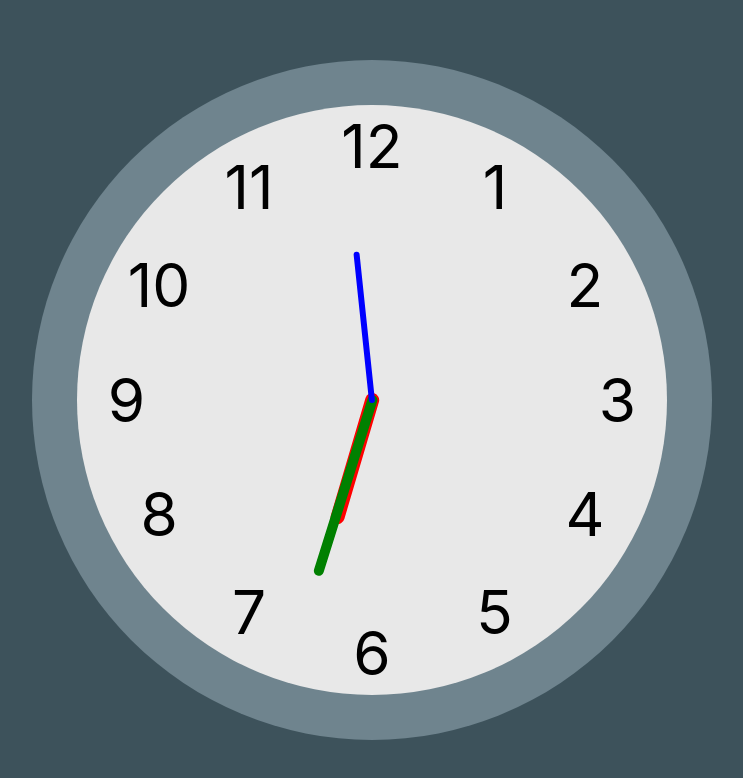
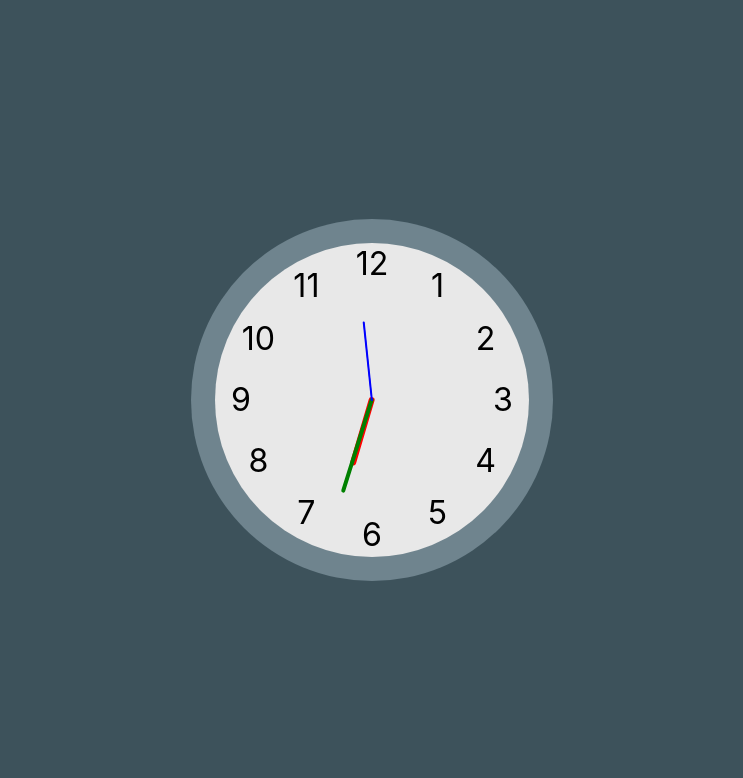
Before and after one commit to Willian1002A/analog-clock, a React (Create React App) app: page / in a window 1280 px wide. Shown: the top 778 px of the page, without its empty margins (268-1011 px from the left). Built offline with nearby package versions, Linux system fonts and the light colour scheme.

Commit message:
analog-clock v0.8

```diff
--- a/src/index.css
+++ b/src/index.css
@@ -6,7 +6,6 @@ body {
   -webkit-font-smoothing: antialiased;
   -moz-osx-font-smoothing: grayscale;
 }
-
 code {
   font-family: source-code-pro, Menlo, Monaco, Consolas, 'Courier New',
     monospace;
--- a/src/main/AnalogClock.css
+++ b/src/main/AnalogClock.css
@@ -8,25 +8,22 @@
     background: #3D525B;
     align-items: center;
 }
-.Clock{
-    width: 680px;
-    height: 680px;
-}
 .ExternalCircle{
     display: flex;
     justify-content: center;
     align-items: center;
-    width: 680px;
-    height: 680px;
+    border-radius: 100%;
+    /* width: 680px; */
+    /* height: 680px; */
     background: #6F848E;
-    border-radius: 680px;
+    /* border-radius: 680px; */
 }
 .InternalCircle{
     display: flex;
     justify-content: center;
     align-items: center;
-    width: 590px;
-    height: 590px;
+    /* width: 590px;
+    height: 590px; */
     background: #E8E8E8;
     border-radius: 100%;
 }
@@ -35,26 +32,23 @@
     flex-direction: column;
     justify-content: center;
     align-items: center;
-    width: 564px;
-    height: 564px;
+    /* width: 564px;
+    height: 564px; */
     /* background: red; */
 }
 .Line > p , .Numbers > p{
     margin: 0px;
-    width: 72.9px;
-    height: 72.9px;
-
+    /* width: 72.9px;
+    height: 72.9px; */
     /* font-family: 'Inter'; */
     font-style: normal;
     font-weight: 400;
-    font-size: 60.3px;
-    line-height: 73px;
-
+    /* font-size: 60.3px;
+    line-height: 73px; */
     display: flex;
     justify-content: center;
     align-items: center;
     text-align: center;
-
     color: #000000;
 }
 .Line{
@@ -62,34 +56,22 @@
     /* background-color: green; */
 }
 .sec{
-    margin-bottom: 8.5px;
-    margin-top: 8.5px;
-}
-.sec > p:nth-child(1){
-    margin-right: 86.5px;
-}
-.sec > p:nth-child(2){
-    margin-left: 86.5px;
+    /* margin-bottom: 8.5px;
+    margin-top: 8.5px; */
+    display: flex;
+    justify-content: space-between;
 }
 .tert{
-    margin-bottom: 16.5px;
-    margin-top: 16.5px;
-}
-.tert > p:nth-child(1){
-    margin-right: 176.5px;
-}
-.tert > p:nth-child(2){
-    margin-left: 176.5px;
+    /* margin-bottom: 16.5px;
+    margin-top: 16.5px; */
+    display: flex;
+    justify-content: space-between;
 }
 .main{
-    margin-top: 25px;
-    margin-bottom: 25px;
-}
-.main > p:nth-child(1){
-    margin-right: 209px;
-}
-.main > p:nth-child(3){
-    margin-left: 209px;
+    /* margin-top: 25px;
+    margin-bottom: 25px; */
+    display: flex;
+    justify-content: space-between;
 }
 .dial{
     display: flex;
@@ -97,37 +79,142 @@
     align-items: center;
 }
 .clockPin{
-    border-radius: 20px;
+    /* border-radius: 20px; */
     position: absolute;
 }
 .clockPin.Sec{
-    width: 145.8px;
+    /* width: 145.8px; */
     height: 0px;
     /* border: 4px solid #3D525B;
     background-color: #3D525B; */
-    border: 3px solid blue;
+    /* border: 3px solid blue; */
     background-color: blue;
     /* transform: rotate(-113.82deg) translate(72.9px, 0%); */
-    transform: translate(72.9px, 0%);
+    /* transform: translate(72.9px, 0%); */
 }
 .clockPin.Min{
-    width: 178.8px;
+    /* width: 178.8px; */
     /* border: 10px solid #000000;
     background-color: #000000; */
-    border: 5px solid green;
+    /* border: 5px solid green; */
     background-color: green;
-    transform: translate(89.4px, 0%);
+    /* transform: translate(89.4px, 0%); */
 }
 .clockPin.Hour{
-    width: 122.4px;
+    /* width: 122.4px; */
     /* border: 10px solid #000000;
     background-color: #000000; */
-    border: 7px solid red;
+    /* border: 7px solid red; */
     background-color: red;
     /* transform: rotate(-90deg) translate(61.2px, 0%); */
-    transform: translate(61.2px, 0%);
+    /* transform: translate(61.2px, 0%); */
+}
+*{
+    --base-resolution: 1920;
+    --actual-resolution: 360;
+    --mult-factor: calc(var(--actual-resolution)/var(--base-resolution));
+}
+@media (min-width: 640px) {
+    *{
+        --actual-resolution: 640;
+        --mult-factor: calc(var(--actual-resolution)/var(--base-resolution));
+    }
+}
+@media (min-width: 1024px) {
+    *{
+        --actual-resolution: 1024;
+        --mult-factor: calc(1024/1920);
+    }
+}
+@media (min-width: 1360px) {
+    *{
+        --actual-resolution: 1360;
+        --mult-factor: calc(var(--actual-resolution)/var(--base-resolution));
+    }
+}
+@media (min-width: 1920px) {
+    *{
+        --actual-resolution: 1920;
+        --mult-factor: 1;
+    }
+}
+*{
+    --clock-width: calc(680px * var(--mult-factor));
+    --internal-circle-width: calc(590px * var(--mult-factor));
+    --numbers-width: calc(564px * var(--mult-factor));
+    --number-width: calc(72.9px * var(--mult-factor));
+    --number-font-size: calc(60.3px * var(--mult-factor));
+    --number-line-height: calc(73px * var(--mult-factor));
+    --sec-margin: calc(8.5px * var(--mult-factor));
+    --sec-width: calc(318.8px * var(--mult-factor));
+    --tert-margin: calc(16.5px * var(--mult-factor));
+    --tert-width: calc(498.8px * var(--mult-factor));
+    --main-margin: calc(25px * var(--mult-factor));
+    --main-width: calc(563.8px * var(--mult-factor));
+    --clockPin-border-radius: calc(20px * var(--mult-factor));
+    --clockPin-Sec-width: calc(145.8px * var(--mult-factor));
+    --clockPin-Sec-transform: translate(calc(72.9px * var(--mult-factor)), 0%);
+    --clockPin-Sec-border: calc(3px * var(--mult-factor)) solid blue;
+    --clockPin-Min-width: calc(178.8px * var(--mult-factor));
+    --clockPin-Min-transform: translate(calc(89.4px * var(--mult-factor)), 0%);
+    --clockPin-Min-border: calc(5px * var(--mult-factor)) solid green;
+    --clockPin-Hour-width: calc(122.4px * var(--mult-factor));
+    --clockPin-Hour-transform: translate(calc(61.2px * var(--mult-factor)), 0%);
+    --clockPin-Hour-border: calc(7px * var(--mult-factor)) solid red;
+    --number-start-end-margin: calc(-40px * var(--mult-factor));
+}
+.ExternalCircle{
+    width: var(--clock-width);
+    height: var(--clock-width);
+}
+.InternalCircle{
+    width: var(--internal-circle-width);
+    height: var(--internal-circle-width);
+}
+.Numbers{
+    width: var(--numbers-width);
+    height: var(--numbers-width);
+}
+.Line > p , .Numbers > p{
+    width: var(--number-width);
+    height: var(--number-width);
+    font-size: var(--number-font-size);
+    line-height: var(--number-line-height);
+}
+.sec{
+    margin-bottom: var(--sec-margin);
+    margin-top: var(--sec-margin);
+    width: var(--sec-width);
+}
+.tert{
+    margin-bottom: var(--tert-margin);
+    margin-top: var(--tert-margin);
+    width: var(--tert-width);
+}
+.main{
+    margin-bottom: var(--main-margin);
+    margin-top: var(--main-margin);
+    width: var(--main-width);
+}
+.clockPin{
+    border-radius: var(--clockPin-border-radius);
+}
+.clockPin.Sec{
+    width: var(--clockPin-Sec-width);
+    transform: var(--clockPin-Sec-transform);
+    border: var(--clockPin-Sec-border);
+}
+.clockPin.Min{
+    width: var(--clockPin-Min-width);
+    transform: var(--clockPin-Min-transform);
+    border: var(--clockPin-Min-border);
+}
+.clockPin.Hour{
+    width: var(--clockPin-Hour-width);
+    transform: var(--clockPin-Hour-transform);
+    border: var(--clockPin-Hour-border);
 }
 .Numbers > p{
-    margin-top: -40px;
-    margin-bottom: -40px;
+    margin-top: var(--number-start-end-margin);
+    margin-bottom: var(--number-start-end-margin);
 }
--- a/src/main/AnalogClock.tsx
+++ b/src/main/AnalogClock.tsx
@@ -8,39 +8,59 @@ const initialState = {
 }
 export default class AnalogClock extends Component {
     state = {...initialState}
-    setNewClockPinHour(){
+    multFactorFunct(innerWidth:any){
+        let multFactor = 1;
+        if(innerWidth >= 1920){
+            multFactor = 1920 / 1920;
+        }else if(innerWidth >= 1360){
+            multFactor = 1360 / 1920;
+        }else if (innerWidth >= 1024){
+            multFactor = 1024 / 1920;
+        }else if (innerWidth >= 640){
+            multFactor = 640 / 1920;
+        }else{
+            multFactor = 360 / 1920;
+        }
+        return multFactor;
+    }
+    setNewClockPinHour(innerWidth:any){
         const els = document.querySelectorAll<HTMLElement>(".Hour");
         const hour = new Date().getHours();
         const min = new Date().getMinutes();
         const sec = new Date().getSeconds();
         const hourMinSec = hour + ((min + (sec/60))/60);
-        els[0].style.transform = `rotate(${(hourMinSec * 30)-90}deg) translate(61.2px, 0%)`;
+        const posDefaultNum = 61.2;
+        els[0].style.transform = `rotate(${(hourMinSec * 30)-90}deg) translate(${posDefaultNum * this.multFactorFunct(innerWidth)}px, 0%)`;
     }
-    setNewClockPinMin(){
+    setNewClockPinMin(innerWidth:any){
         const els = document.querySelectorAll<HTMLElement>(".Min");
         const min = new Date().getMinutes();
         const sec = new Date().getSeconds();
         const minSec = (min) + (sec/60);
-        els[0].style.transform = `rotate(${(minSec * 6)-90}deg) translate(89.4px, 0%)`;
+        const posDefaultNum = 89.4;
+        els[0].style.transform = `rotate(${(minSec * 6)-90}deg) translate(${posDefaultNum * this.multFactorFunct(innerWidth)}px, 0%)`;
     }
-    setNewClockPinSec(){
+    setNewClockPinSec(innerWidth:any){
         const els = document.querySelectorAll<HTMLElement>(".Sec");
         const sec = new Date().getSeconds();
-        els[0].style.transform = `rotate(${(sec * 6)-90}deg) translate(72.9px, 0%)`;
+        const posDefaultNum = 72.9;
+        els[0].style.transform = `rotate(${(sec * 6)-90}deg) translate(${posDefaultNum * this.multFactorFunct(innerWidth)}px, 0%)`;
     }
     componentDidMount() {
+        let aux = window.innerWidth;
         const setNewClockPinMin = () => {
-            this.setNewClockPinHour();
-            this.setNewClockPinMin();
+            this.setNewClockPinHour(window.innerWidth);
+            this.setNewClockPinMin(window.innerWidth);
         }
         const setNewClock = ()=> {
-            this.setNewClockPinSec()
-            if(new Date().getSeconds() === 0){
+            this.setNewClockPinSec(window.innerWidth)
+            if(new Date().getSeconds() === 0 || aux !== window.innerWidth){
                 setNewClockPinMin()
             }
+            aux = window.innerWidth;
         }
-        setNewClockPinMin()
-        setNewClock()
+        setNewClockPinMin();
+        setNewClock();
         setInterval(setNewClock, 1000);
     }
     render(){
```
